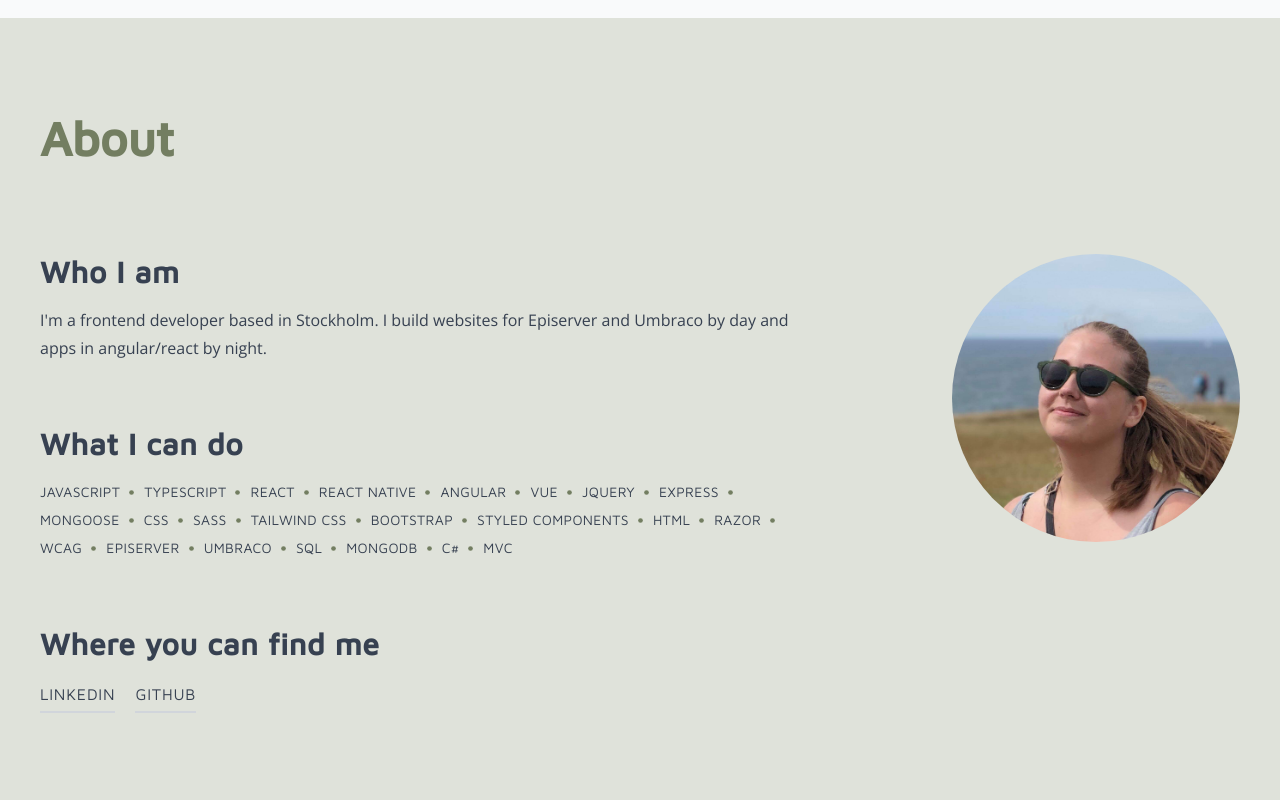
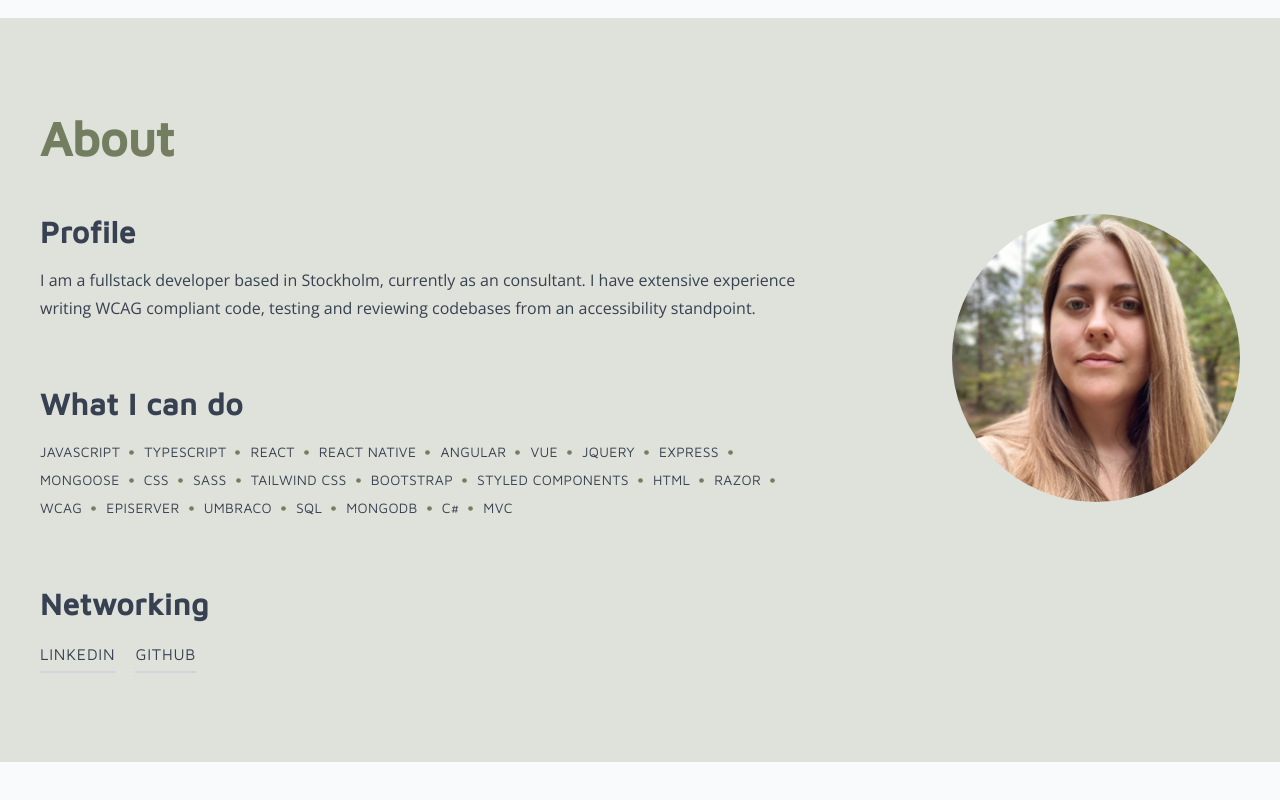
Before and after one commit to jdagmar/jdagmar.github.io, a React (Create React App) app: page / in a window 1280 px wide. Shown: the part 2552-3352 px from the top of the page. After the commit the page ends 3314 px from the top, so only its background shows below. Built offline with nearby package versions, Linux system fonts and the light colour scheme.

Commit message:
Change portrait image

```diff
--- a/src/components/AboutSection.tsx
+++ b/src/components/AboutSection.tsx
@@ -1,5 +1,4 @@
-import * as React from 'react';
-import portrait from './../images/portrait-github.png';
+import portrait from './../images/portrait.jpeg';
 import { SkillsList } from './SkillsList';
 import { SectionHeading, Link } from '.';
 
@@ -9,20 +8,21 @@ export const AboutSection = () => {
       <div className="bg-swamp-green-200">
         <div className="max-w-7xl m-auto pb-20 pt-24 px-4 lg:px-10">
           <SectionHeading text="About" />
-          <div className="flex justify-between lg:flex-row flex-col-reverse mt-20 w-full my-4">
+          <div className="flex justify-between lg:flex-row flex-col-reverse mt-10 w-full my-4">
             <div className="max-w-3xl">
               <h2 className="tracking-wide font-maven-pro text-3xl font-black">
-                Who I am
+                Profile
               </h2>
               <p className="text-md font-open-sans mt-4 mb-16 leading-7">
-                I'm a frontend developer based in Stockholm. I build websites
-                for Episerver and Umbraco by day and apps in angular/react by
-                night.
+                I am a fullstack developer based in Stockholm, currently as an
+                consultant. I have extensive experience writing WCAG compliant
+                code, testing and reviewing codebases from an accessibility
+                standpoint.
               </p>
               <SkillsList />
               <div className="mt-16">
                 <h2 className="tracking-wide font-maven-pro text-3xl font-black mb-5">
-                  Where you can find me
+                  Networking
                 </h2>
                 <Link
                   url="https://www.linkedin.com/in/jessica-gustavsson-96375515b/"
```
Also changed, not shown: src/images/portrait-github.png (deleted), src/images/portrait.jpeg (added).
